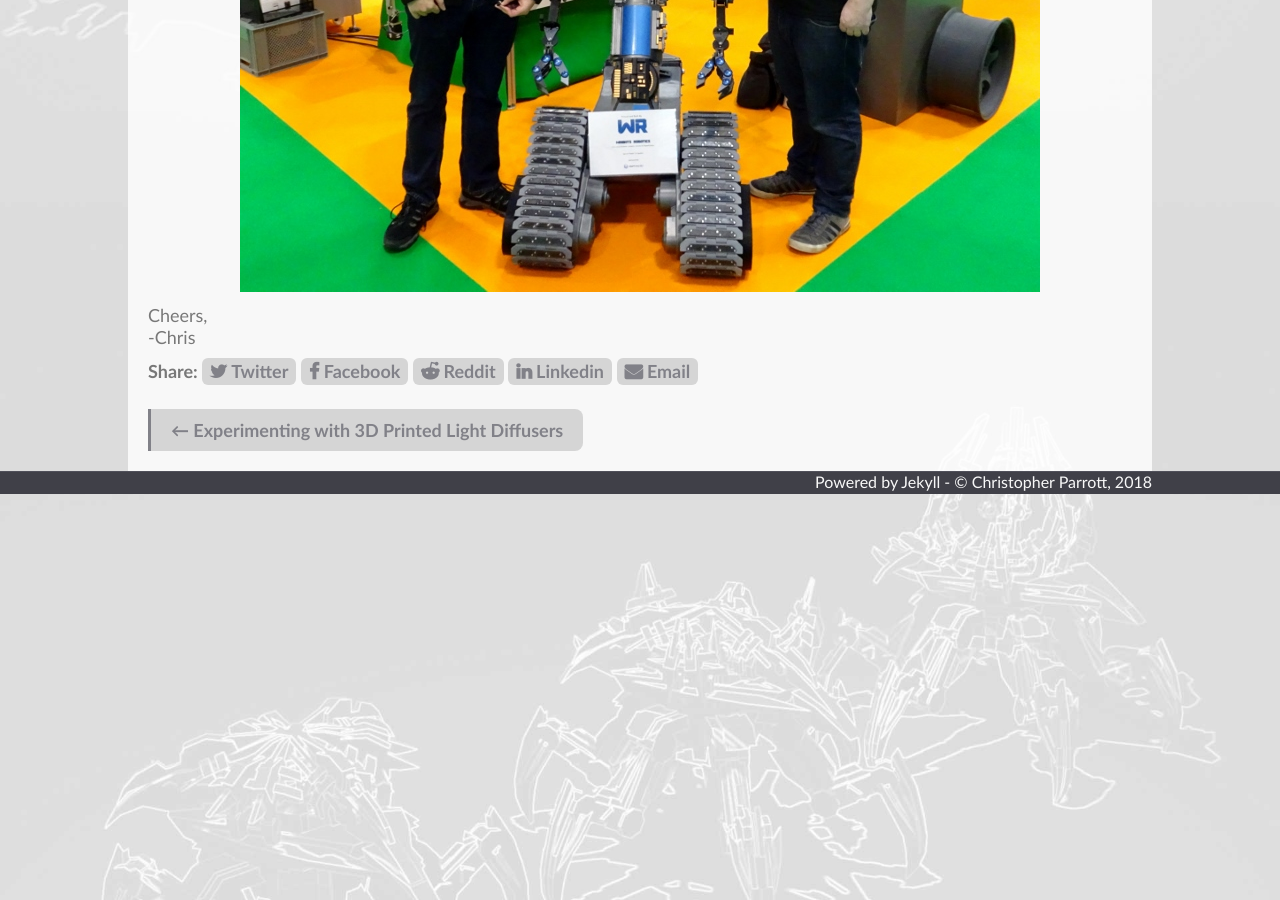
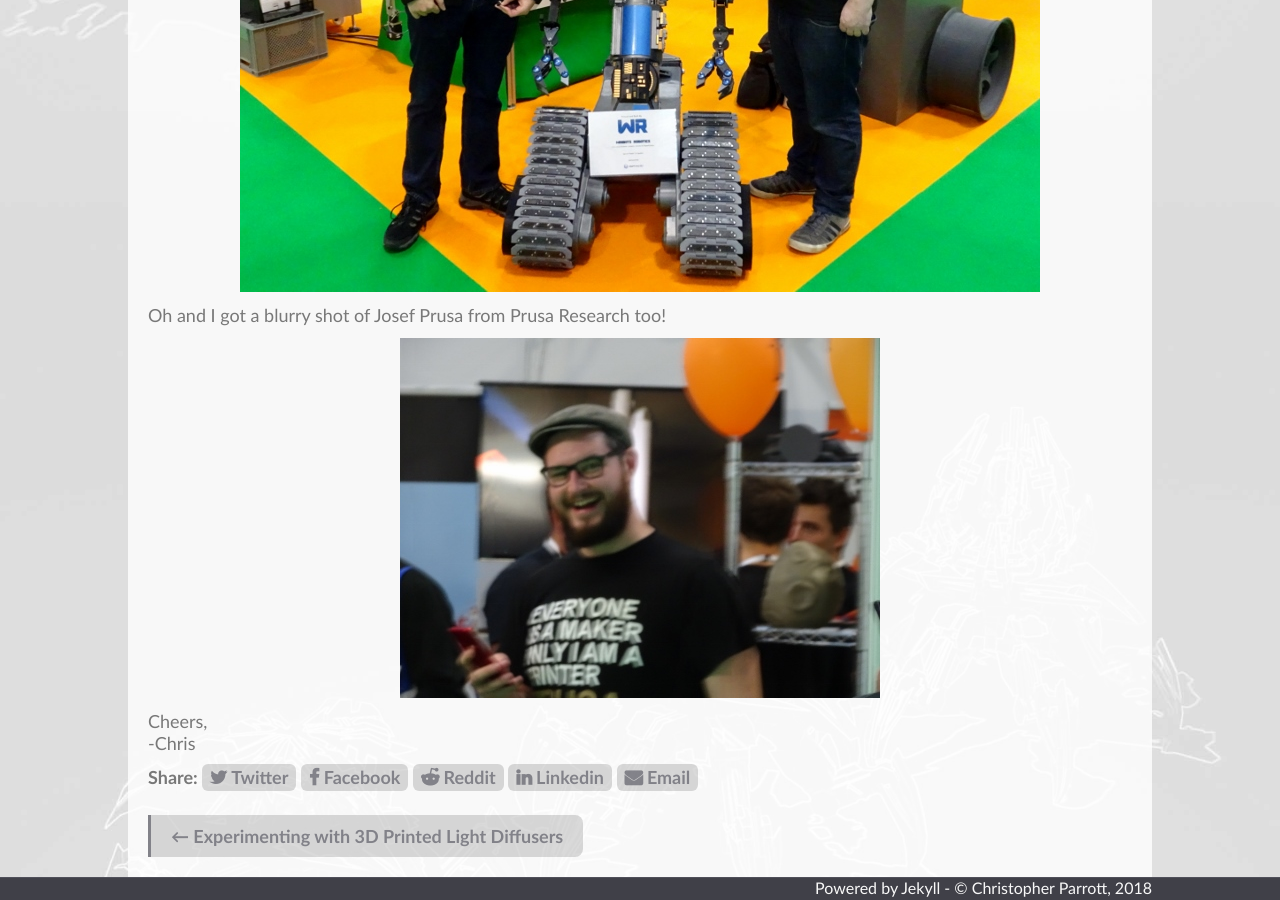
Before and after one commit to christophertmparrott/christophertmparrott.github.io, a Jekyll site: the page built from _posts/2018-10-07-tctshow-and-first_youtube_video.md, in a window 1280 px wide and 900 px high, scrolled down 2001 px. Built offline with Jekyll 4.4.1, drawn with Linux system fonts in a browser that asks for light colours; some web fonts are replaced; some of the changed text lies outside the part shown.

Commit message:
Changed date

```diff
--- a/_posts/2018-10-06-tctshow-and-youtubing.md
+++ b/_posts/2018-10-07-tctshow-and-first_youtube_video.md
@@ -15,9 +15,13 @@ The free samples alone would have made attending the event worthwhile, but the r
 
 To close this post off, I thought I would share the picture I got with James and OpenDog, as well as one next to a 3D printed Johnny 5 replica created by Chris Wright ([WrightsRobotics](https://www.instagram.com/wrightsrobotics/)).
 
-![Me & James Brutons & OpenDog](https://christophertmparrott.github.io/blog/images/2018_10_06-me_and_james_bruton.jpg "Me with James Brutons and OpenDog")
+![Me & James Brutons & OpenDog](https://christophertmparrott.github.io/blog/images/2018-10-07-me_and_james_bruton.jpg "Me with James Brutons and OpenDog")
 
-![Me & Johnny 5 & Chris Wright](https://christophertmparrott.github.io/blog/images/2018_10_06-me_and_johnny5.jpg "Me with James Brutons and OpenDog")
+![Me & Johnny 5 & Chris Wright](https://christophertmparrott.github.io/blog/images/2018-10-07-me_and_johnny5.jpg "Me with James Brutons and OpenDog")
+
+Oh and I got a blurry shot of Josef Prusa from Prusa Research too!
+
+![Blurry Josef](https://christophertmparrott.github.io/blog/images/2018-10-07-blurry_josef.jpg "Blurry Josef")
 
 Cheers,
 -Chris
```
Also changed, not shown: blog/images/2018-10-07-blurry_josef.jpg (added), blog/images/2018-10-07-me_and_james_bruton.jpg (renamed from blog/images/2018_10_06-me_and_james_bruton.jpg), blog/images/2018-10-07-me_and_johnny5.jpg (renamed from blog/images/2018_10_06-me_and_johnny5.jpg).
